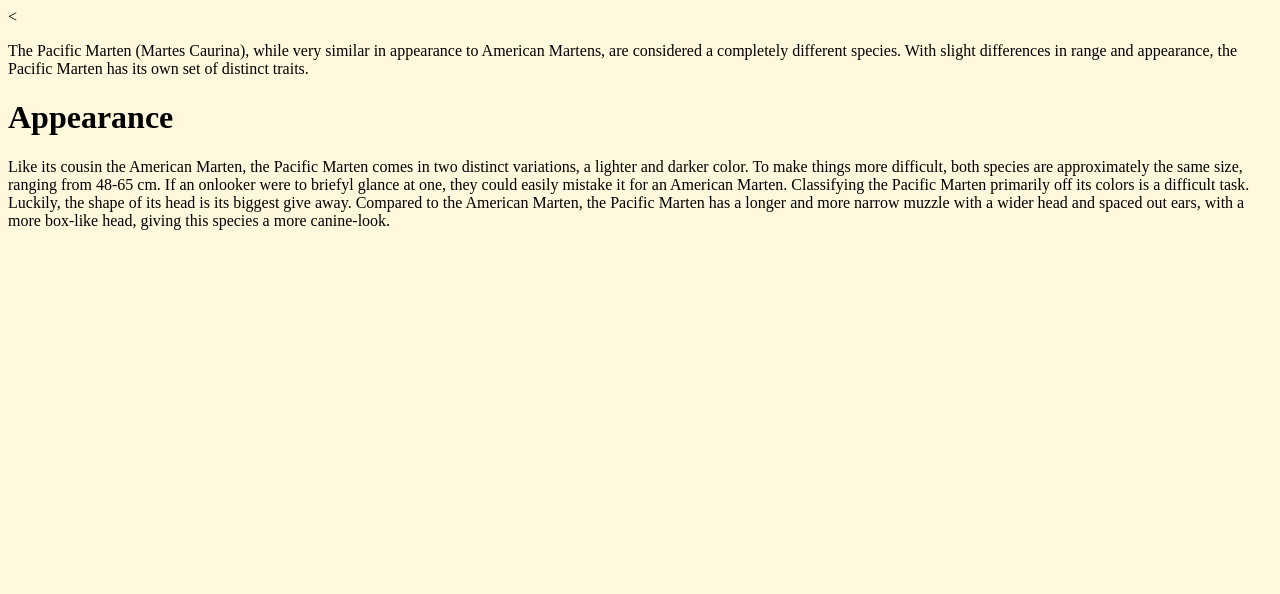
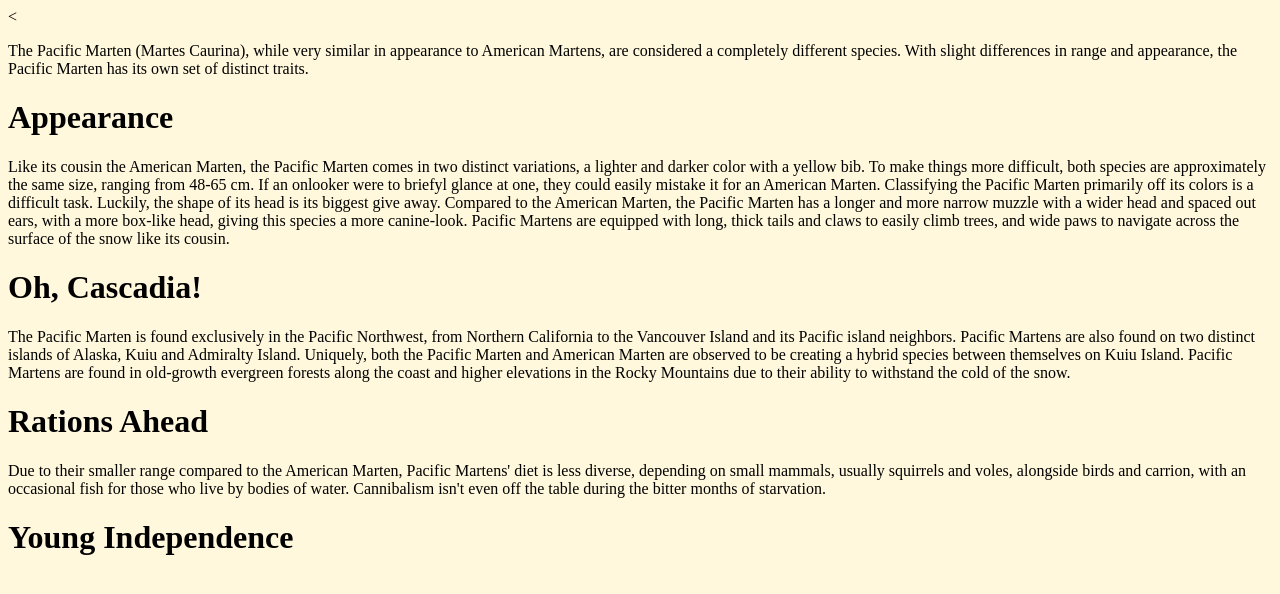
Before and after one commit to kim038/c1i, a plain HTML site: page Entry 3.html in a window 1280 px wide. Drawn offline with Linux system fonts and the light colour scheme.

Commit message:
Update Entry 3.html

```diff
--- a/Entry 3.html
+++ b/Entry 3.html
@@ -15,7 +15,22 @@
       Appearance
     </h1>
     <p>
-      Like its cousin the American Marten, the Pacific Marten comes in two distinct variations, a lighter and darker color. To make things more difficult, both species are approximately the same size, ranging from 48-65 cm. If an onlooker were to briefyl glance at one, they could easily mistake it for an American Marten. Classifying the Pacific Marten primarily off its colors is a difficult task. Luckily, the shape of its head is its biggest give away. Compared to the American Marten, the Pacific Marten has a longer and more narrow muzzle with a wider head and spaced out ears, with a more box-like head, giving this species a more canine-look.
+      Like its cousin the American Marten, the Pacific Marten comes in two distinct variations, a lighter and darker color with a yellow bib. To make things more difficult, both species are approximately the same size, ranging from 48-65 cm. If an onlooker were to briefyl glance at one, they could easily mistake it for an American Marten. Classifying the Pacific Marten primarily off its colors is a difficult task. Luckily, the shape of its head is its biggest give away. Compared to the American Marten, the Pacific Marten has a longer and more narrow muzzle with a wider head and spaced out ears, with a more box-like head, giving this species a more canine-look. Pacific Martens are equipped with long, thick tails and claws to easily climb trees, and wide paws to navigate across the surface of the snow like its cousin.
     </p>
+    <h1>
+      Oh, Cascadia!
+    </h1>
+    <p>
+      The Pacific Marten is found exclusively in the Pacific Northwest, from Northern California to the Vancouver Island and its Pacific island neighbors. Pacific Martens are also found on two distinct islands of Alaska, Kuiu and Admiralty Island. Uniquely, both the Pacific Marten and American Marten are observed to be creating a hybrid species between themselves on Kuiu Island. Pacific Martens are found in old-growth evergreen forests along the coast and higher elevations in the Rocky Mountains due to their ability to withstand the cold of the snow.
+    </p>
+    <h1>
+      Rations Ahead
+    </h1>
+    <p>
+      Due to their smaller range compared to the American Marten, Pacific Martens' diet is less diverse, depending on small mammals, usually squirrels and voles, alongside birds and carrion, with an occasional fish for those who live by bodies of water. Cannibalism isn't even off the table during the bitter months of starvation.
+    </p>
+    <h1>
+      Young Independence
+    </h1>
   </body>
 </html>
```
